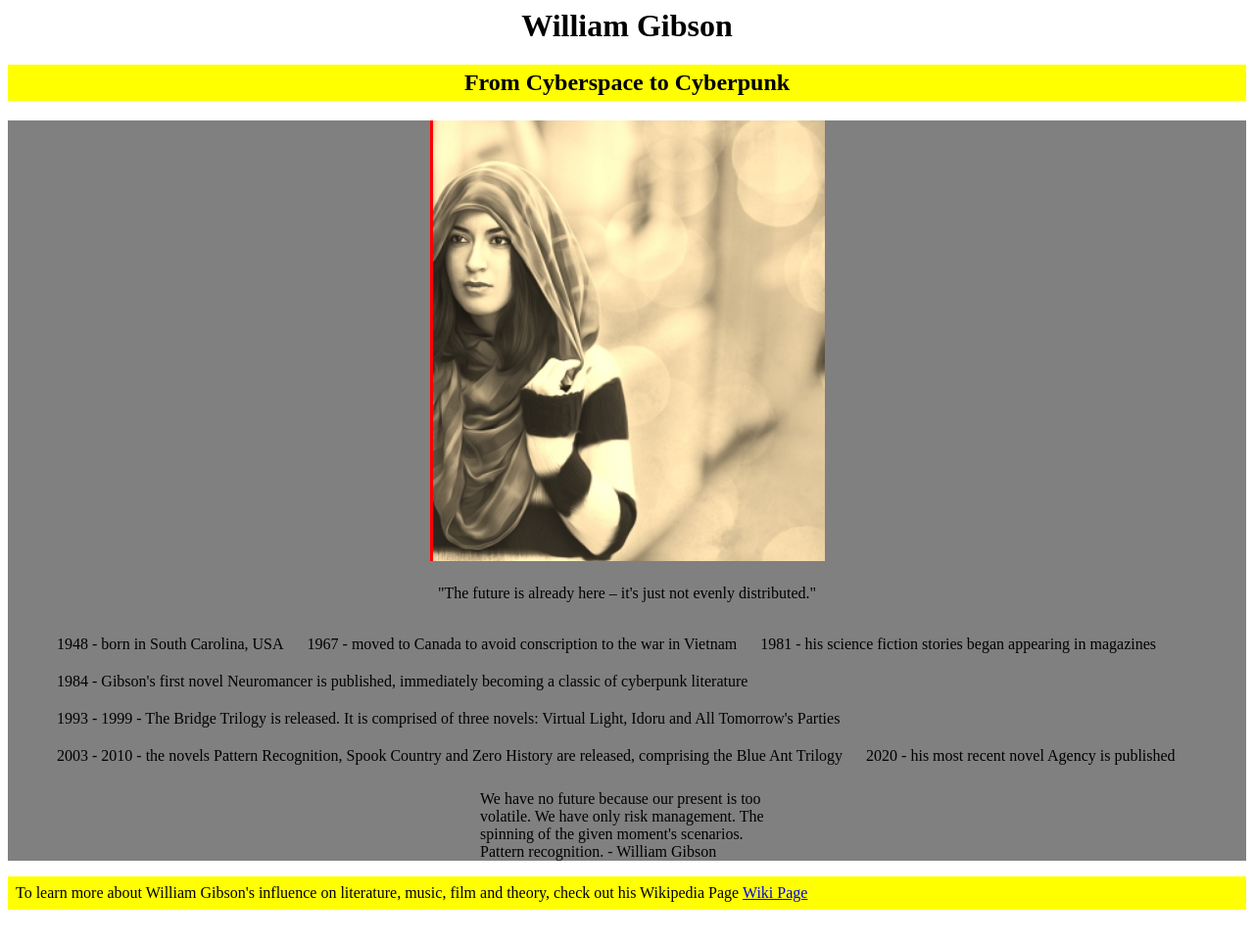
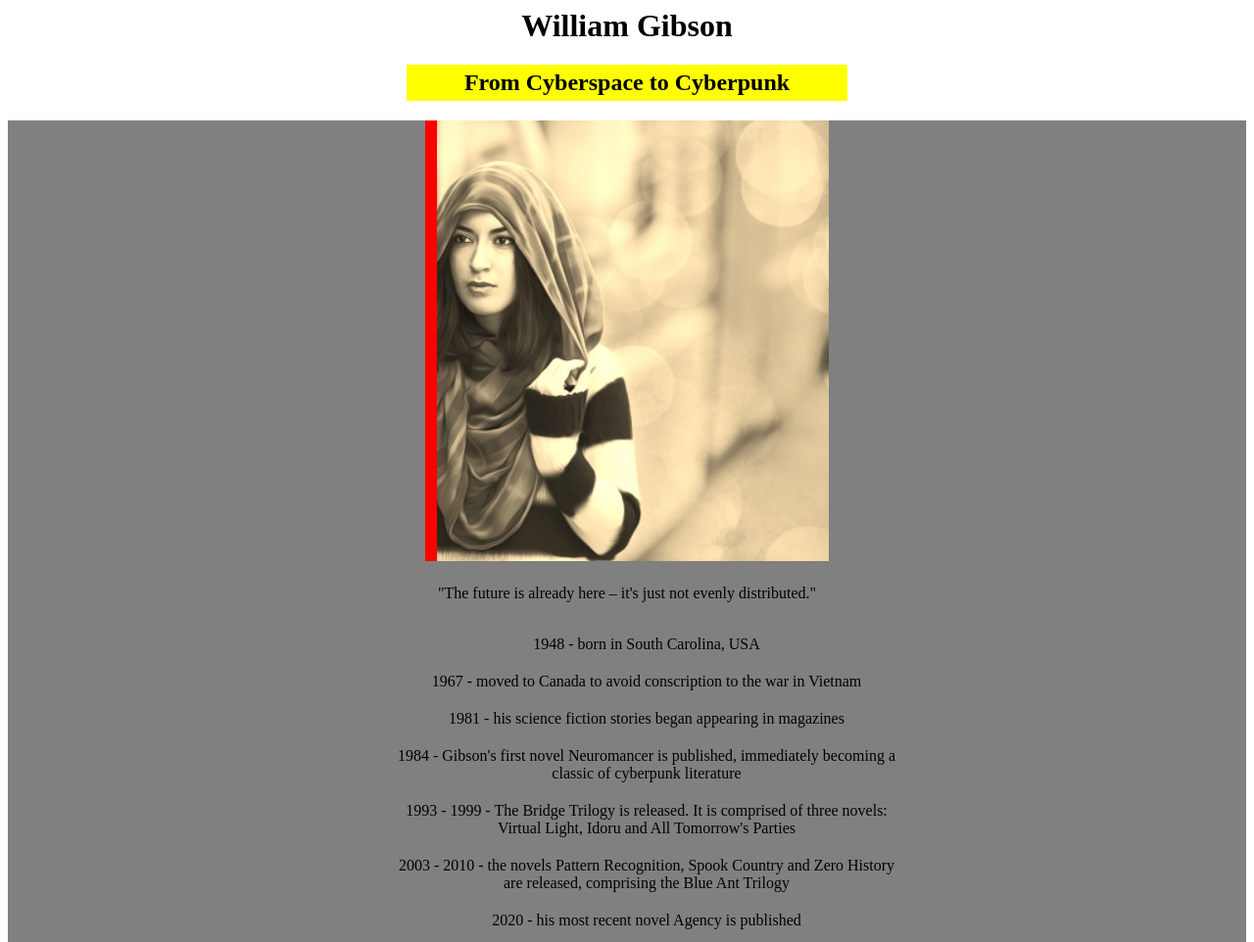
Before and after one commit to fbw-d09/uib-box-model-tribute-page-Bez1887, a website: page index.html in a window 1280 px wide. Shown: the top 962 px of the page at 98% size. Before the commit the page ends 937 px from the top, so only its background shows below. Drawn offline with Linux system fonts and the light colour scheme.

Commit message:
überarbeitet

```diff
--- a/style.css
+++ b/style.css
@@ -8,6 +8,16 @@ h1 {
 }
 
 h2 {
+  display: block;
+
+  font-weight: bold;
+}
+header {
+  width: 450px;
+  margin: 0 auto;
+  text-align: center;
+}
+header h2 {
   text-align: center;
   padding: 5px;
   background-color: yellow;
@@ -21,9 +31,19 @@ section {
   background-color: grey;
 }
 
+.bild {
+  width: 45%;
+  margin: 0 auto;
+  display: block;
+}
+
+ul {
+  display: block;
+}
+
 ul li {
   list-style: none;
-  display: inline-block;
+  display: block;
   padding: 10px;
   text-align: center;
 }
@@ -39,17 +59,20 @@ img {
   display: block;
   margin: auto;
   /* Margin auto verschiebt das Bild? */
-  border-left: solid red;
+  border-left: 12px solid red;
 }
 
 footer p {
   background-color: yellow;
+  padding: 10px;
+  text-align: center;
+}
+aside {
+  width: 450px;
+  margin: 0 auto;
   display: block;
-  margin: auto;
-  padding: 8px;
+  text-align: center;
+  background-color: whitesmoke;
+  border: 15px 12px 15px;
+  padding: 22px;
 }
-
-aside {
-  width: 300px;
-  margin: 0 auto;
-}
```
